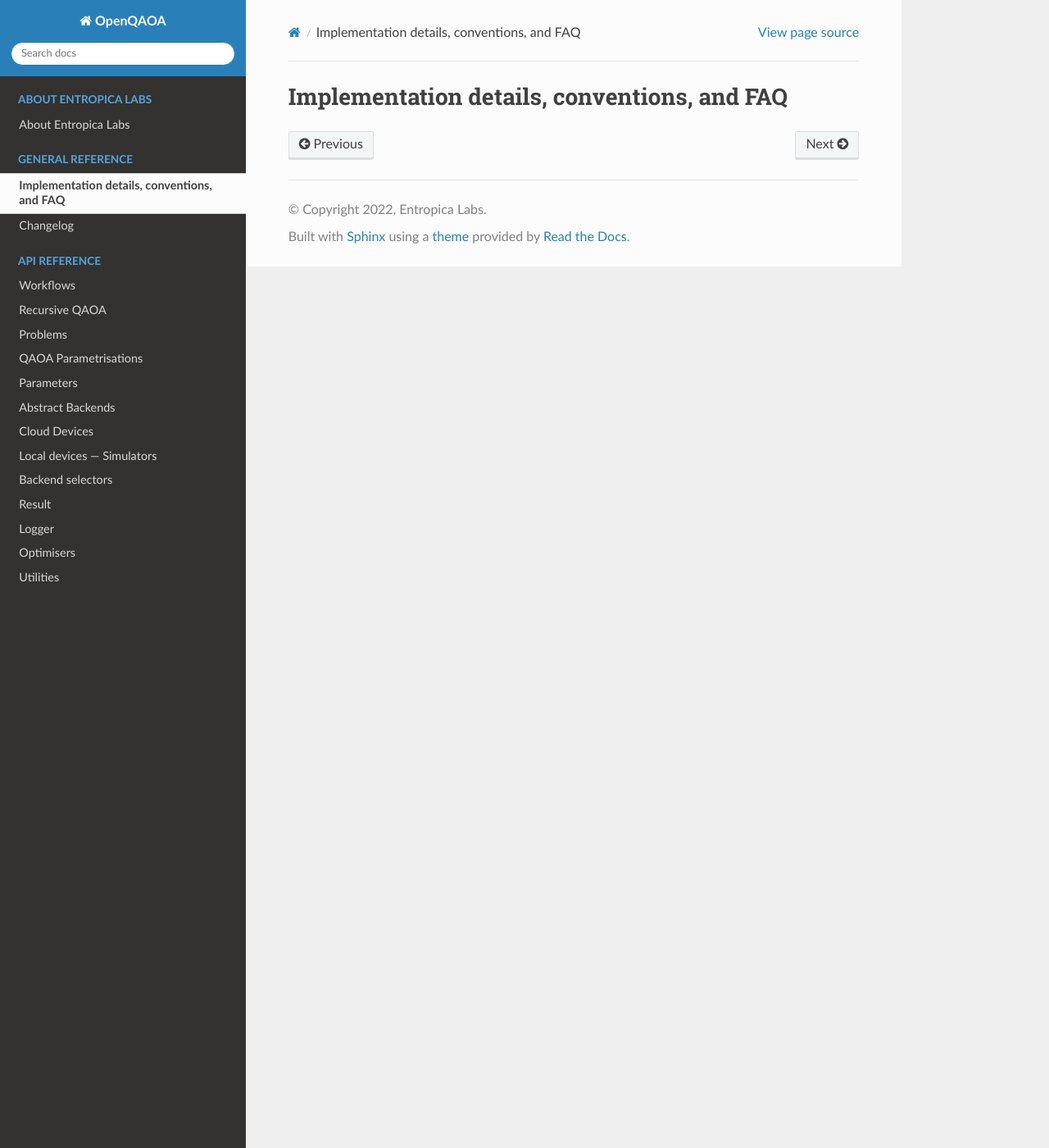
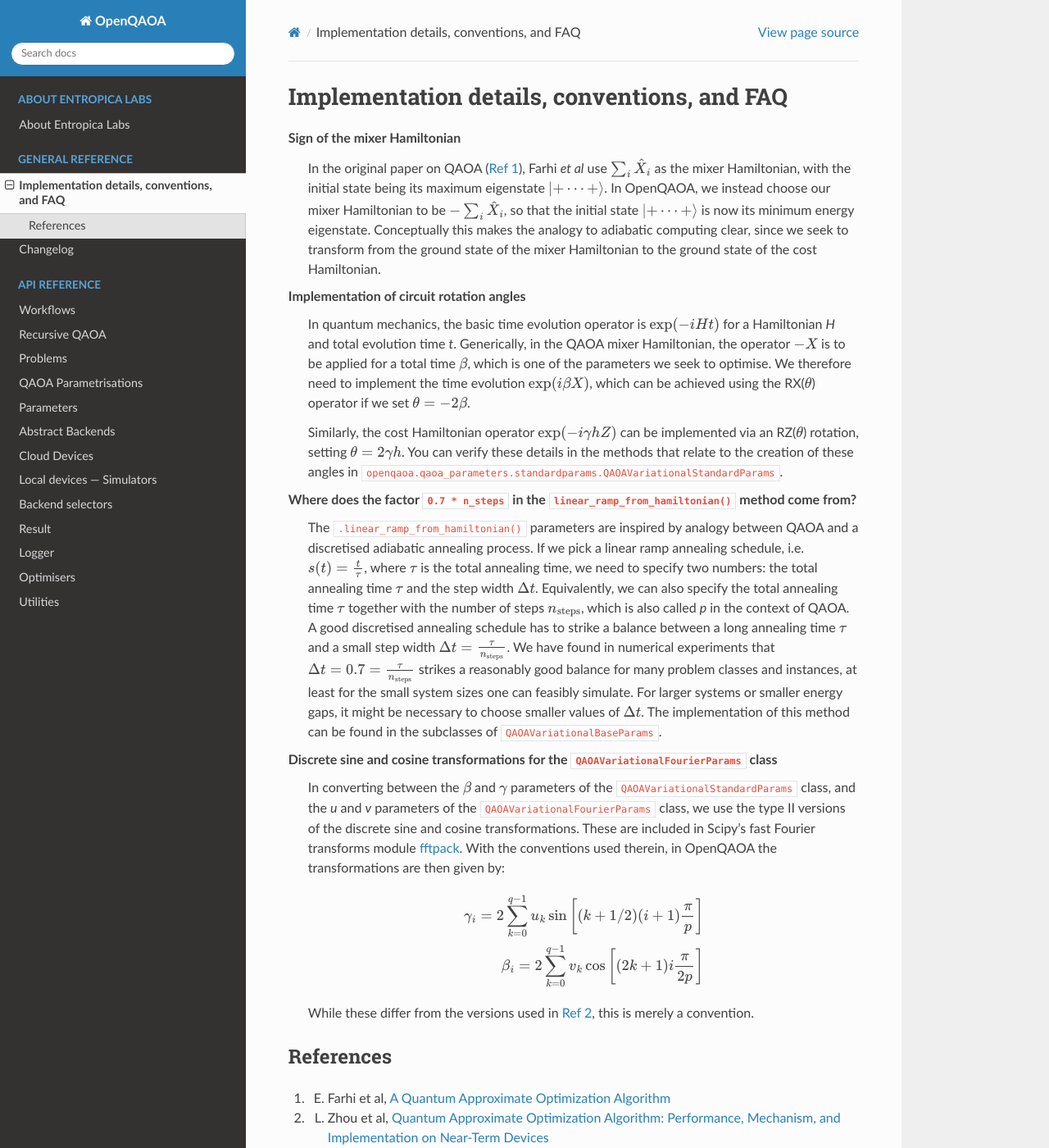
Before and after one commit to entropicalabs/openqaoa, a Sphinx documentation site: the page built from docs/source/faq.rst, in a window 1280 px wide and 1400 px high. Shown: the whole window at 82% size. Built offline with Sphinx 7.4.7 and the Read the Docs theme 2.0.0, drawn with Linux system fonts in a browser that asks for light colours; pages that are not in the unit, such as notebooks, are missing from menus.

Commit message:
Updated FAQ and Some Docstrings (#94)
* Updated FAQ and Some Docstrings

* Fixed Grammar corrections

* Minor Rewording

```diff
--- a/docs/source/faq.rst
+++ b/docs/source/faq.rst
@@ -2,3 +2,62 @@
 
 Implementation details, conventions, and FAQ
 ============================================
+
+Sign of the mixer Hamiltonian
+    In the original paper on QAOA (`Ref 1 <#references>`__), Farhi `et al` use :math:`\sum_i \hat{X}_i` as
+    the mixer Hamiltonian, with the initial state being its maximum eigenstate :math:`\left|+ \cdots +\right>`.
+    In OpenQAOA, we instead choose our mixer Hamiltonian to be :math:`-\sum_i \hat{X}_i`, so that the initial state
+    :math:`\left|+ \cdots +\right>` is now its minimum energy eigenstate. Conceptually this makes the analogy to adiabatic
+    computing clear, since we seek to transform from the ground state of the mixer Hamiltonian to the ground state of the cost Hamiltonian.
+
+Implementation of circuit rotation angles
+    In quantum mechanics, the basic time evolution operator is :math:`\exp(-iHt)` for a Hamiltonian `H` and total
+    evolution time `t`. Generically, in the QAOA mixer Hamiltonian, the operator :math:`-X` is to be applied for a total time
+    :math:`\beta`, which is one of the parameters we seek to optimise. We therefore need to implement the time evolution
+    :math:`\exp(i\beta X)`, which can be achieved using the RX(:math:`\theta`) operator if we set :math:`\theta = -2\beta`.
+
+    Similarly, the cost Hamiltonian operator :math:`\exp(-i\gamma hZ)` can be implemented via an RZ(:math:`\theta`) rotation, setting
+    :math:`\theta = 2\gamma h`. You can verify these details in the methods that relate to the creation of these angles in ``openqaoa.qaoa_parameters.standardparams.QAOAVariationalStandardParams``.
+
+Where does the factor ``0.7 * n_steps`` in the ``linear_ramp_from_hamiltonian()`` method come from?
+    The ``.linear_ramp_from_hamiltonian()`` parameters are inspired by analogy between
+    QAOA and a discretised adiabatic annealing process. If we pick a linear ramp annealing schedule, i.e. :math:`s(t) = \frac{t}{\tau}`, where :math:`\tau` is the total
+    annealing time, we need to specify two numbers: the total annealing time :math:`\tau` and the step width
+    :math:`\Delta t`. Equivalently, we can also specify the total annealing time :math:`\tau` together with
+    the number of steps :math:`n_{\textrm{steps}}`, which is also called `p` in the
+    context of QAOA. A good discretised annealing schedule has to strike a
+    balance between a long annealing time :math:`\tau` and a small step width
+    :math:`\Delta t = \frac{\tau}{n_{\textrm{steps}}}`. We have found in numerical
+    experiments that :math:`\Delta t = 0.7 = \frac{\tau}{n_{\textrm{steps}}}` strikes a reasonably good balance
+    for many problem classes and instances, at least for the small system sizes one can feasibly simulate.
+    For larger systems or smaller energy gaps, it might be necessary to choose smaller values of :math:`\Delta t`.
+    The implementation of this method can be found in the subclasses of ``QAOAVariationalBaseParams``.
+
+Discrete sine and cosine transformations for the ``QAOAVariationalFourierParams`` class
+    In converting between the :math:`\beta` and :math:`\gamma` parameters of the ``QAOAVariationalStandardParams`` class, and the `u` and `v` parameters of the
+    ``QAOAVariationalFourierParams`` class, we use the type II versions of the discrete sine and cosine transformations. These are included in Scipy's fast Fourier
+    transforms module `fftpack <https://docs.scipy.org/doc/scipy-0.14.0/reference/fftpack.html>`_. With the conventions used therein, in OpenQAOA the transformations are then given by:
+
+    .. math::
+
+	\gamma_i = 2 \sum_{k=0}^{q-1} u_k
+		      \sin\left[
+		             (k + 1/2)
+    			     (i+1)
+                             \frac{\pi}{p}
+		          \right]
+
+	\beta_i = 2 \sum_{k=0}^{q-1} v_k
+		      \cos\left[
+		            (2k + 1)
+		            i\frac{\pi}{2p}
+		          \right]
+
+    While these differ from the versions used in `Ref 2 <#references>`__, this is merely a convention.
+
+
+References
+----------
+
+1. E. Farhi et al, `A Quantum Approximate Optimization Algorithm <https://arxiv.org/abs/1411.4028>`__
+2. L. Zhou et al, `Quantum Approximate Optimization Algorithm: Performance, Mechanism, and Implementation on Near-Term Devices <https://arxiv.org/abs/1812.01041>`__
```
Also changed, not shown: 3 other files.
